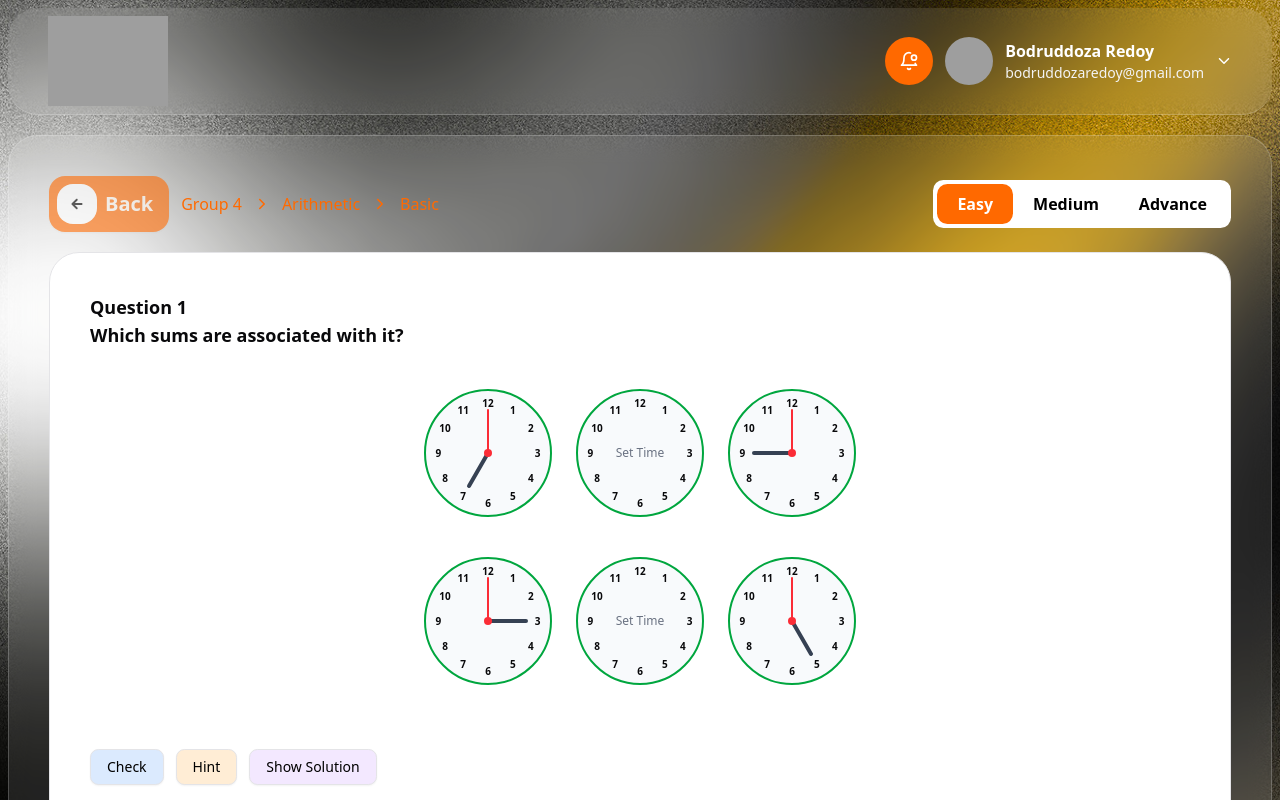
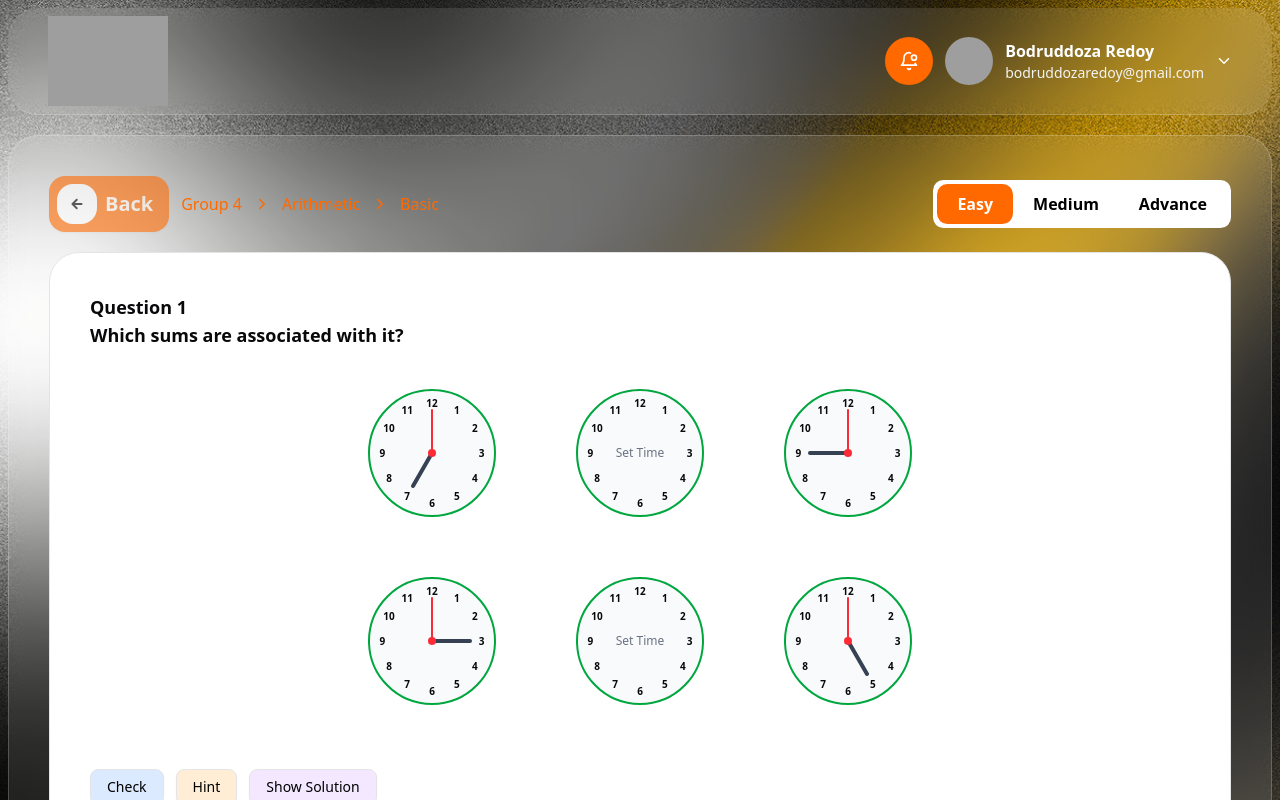
Before and after one commit to juyel66/Eduloop-quize-Application, a React (Vite) app: page /arithmetic in a window 1280 px wide. Shown: the top 800 px of the page. Built offline with nearby package versions, Linux system fonts and the light colour scheme; grey boxes are pictures that could not be loaded.

Commit message:
Fixed: clock gap

```diff
--- a/src/pages/Arithmetic/components/ArrTypeTwelve.tsx
+++ b/src/pages/Arithmetic/components/ArrTypeTwelve.tsx
@@ -193,9 +193,9 @@ export default function ArrTypeTwelve() {
   return (
     <div>
       {/* Multiple sets of clocks stacked vertically */}
-      <div className="flex flex-col items-center gap-10 p-6">
+      <div className="flex flex-col items-center gap-15 p-6">
         {data.map((row) => (
-          <div key={row.id} className="flex gap-6">
+          <div key={row.id} className="flex gap-20">
             {row.clocks.map((clock, index) => {
               const userAns = userAnswers[`${row.id}-${index}`];
               let highlight: "correct" | "wrong" | undefined;
```
